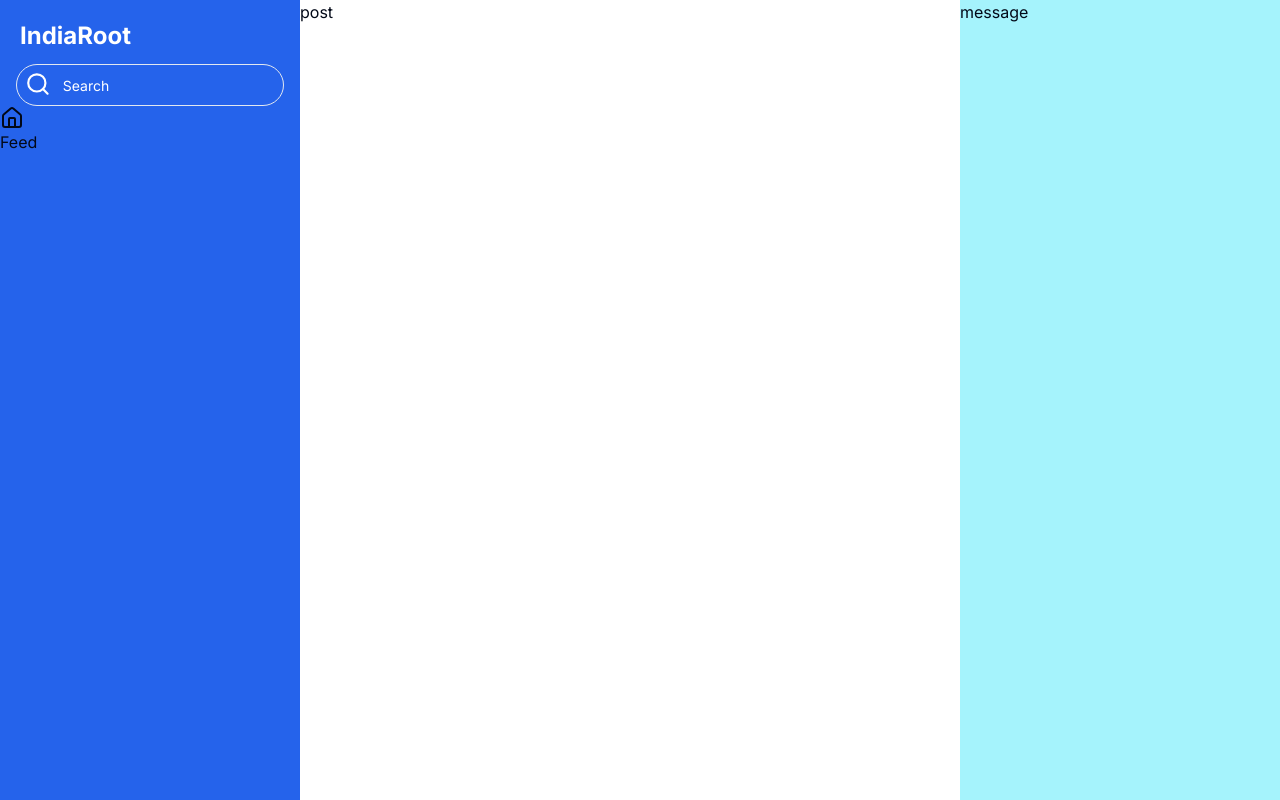
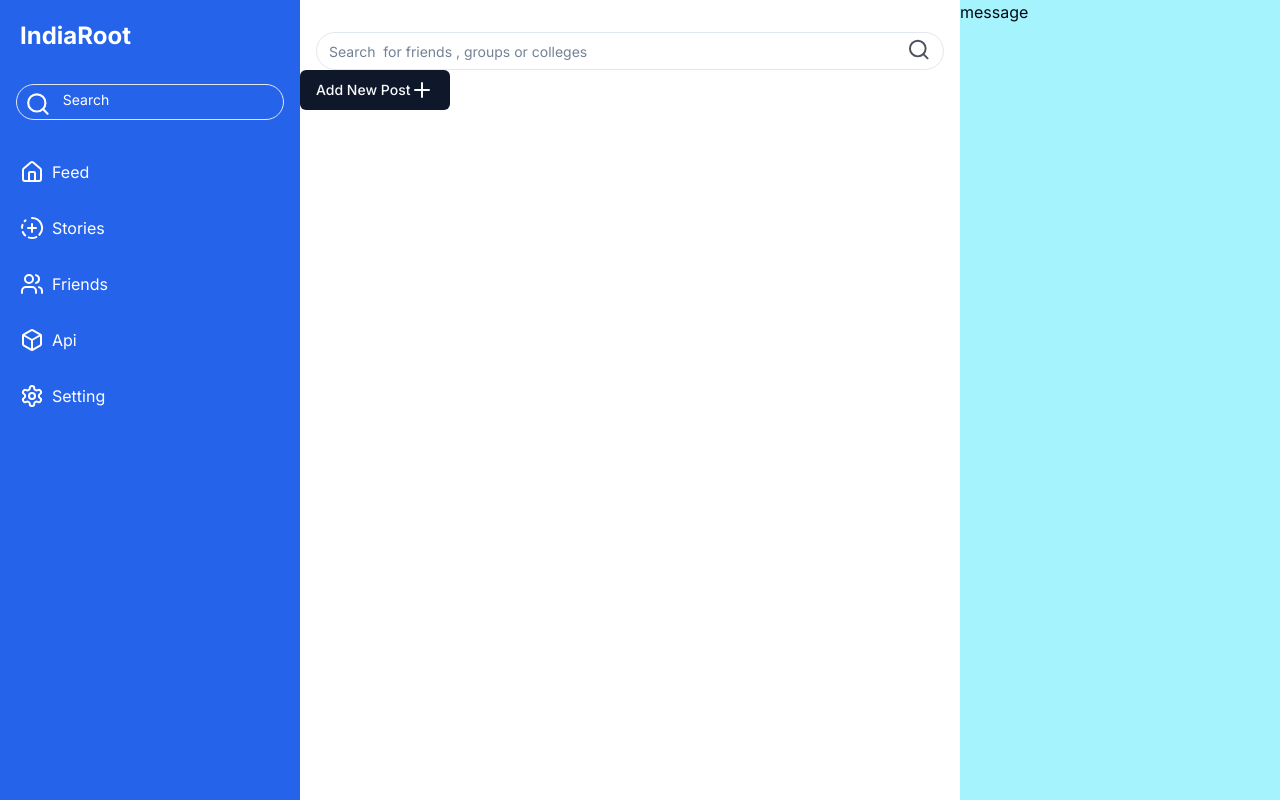
Before and after one commit to inehadev/indiaroot, a Next.js app: page /hero in a window 1280 px wide. Built offline with nearby package versions, Linux system fonts and the light colour scheme.

Commit message:
some update with post

```diff
--- a/src/app/hero/page.tsx
+++ b/src/app/hero/page.tsx
@@ -2,31 +2,61 @@ import React from 'react'
 import { Input } from '@/components/ui/input'
 import { Search } from 'lucide-react'
 import { House } from 'lucide-react';
+import { CircleFadingPlus } from 'lucide-react';
+import { Users } from 'lucide-react';
+import { Box } from 'lucide-react';
+import { Settings } from 'lucide-react';
+import { Plus } from 'lucide-react';
+import { Button } from '@/components/ui/button';
 const hero = () => {
   return (
     <div className='flex min-h-screen justify-center ' >
 
+       {/*   sidebar   */}
+
         <div className='bg-blue-600 w-[300px]'>
-            {/*   sidebar   */}
             <h2 className='text-2xl  text-white font-bold mt-5 ml-5'>IndiaRoot </h2>
 
-            <div className='flex mt-3 mx-4  text-white rounded-full border ' > <Search className='text-white ml-2 mt-1' size={30}/><Input placeholder='Search ' className='bg-transparent border-none placeholder:text-white'>
+            <div className='flex mt-8 mx-4  text-white rounded-full border ' > <Search className='text-white ml-2 mt-1' size={30}/><Input placeholder='Search ' className='bg-transparent border-none placeholder:text-white'>
             </Input>
             </div>
 
-            <div>
-            <House /> <span className='flex'>Feed</span>
+
+           <div className='flex flex-col  text-white  gap-8 mt-10 ml-5' >
+           <div className='flex gap-2'> <House /> <span >Feed</span></div>
+           <div className='flex gap-2'> <CircleFadingPlus /> <span >Stories</span></div>
+           <div className='flex gap-2'><Users/> <span >Friends</span></div>
+           <div className='flex gap-2'><Box/> <span >Api</span></div>
+           <div className='flex gap-2'><Settings/> <span >Setting</span></div>
+
+
+           </div>
+
+
+        </div>
+
+         {/*   post  */}
+
+        <div className='bg-white flex-grow'>
+
+        <div className='flex mt-8 mx-4   rounded-full border py-1 ' > <Input placeholder='Search  for friends , groups or colleges' className='bg-transparent  border-none placeholder:opacity-90 placeholder:ml-20'>
+            </Input><Search className='mr-3 opacity-70  ' size={25}/>
+
 
             </div>
 
+          <Button>Add New Post<Plus/></Button>
+
+
+
 
         </div>
-        <div className='bg-white flex-grow'>
-               {/*   post  */}
-               post
-        </div>
+
+         {/*   message   */}
+
+
         <div className='bg-cyan-200  w-[320px]'>
-               {/*   message   */}
+
                message
         </div>
 
--- a/src/components/ui/input.tsx
+++ b/src/components/ui/input.tsx
@@ -11,7 +11,7 @@ const Input = React.forwardRef<HTMLInputElement, InputProps>(
       <input
         type={type}
         className={cn(
-          "flex h-10 w-full rounded-md border border-input bg-background px-3 py-2 text-sm ring-offset-background file:border-0 file:bg-transparent file:text-sm file:font-medium placeholder:text-muted-foreground focus-visible:outline-none focus-visible:ring-2 focus-visible:ring-ring focus-visible:ring-offset-2 disabled:cursor-not-allowed disabled:opacity-50",
+          "flex h-7 w-full rounded-md border border-input bg-background px-3 py-2 text-sm ring-offset-background file:border-0 file:bg-transparent file:text-sm file:font-medium placeholder:text-muted-foreground focus-visible:outline-none focus-visible:ring-2 focus-visible:ring-ring focus-visible:ring-offset-2 disabled:cursor-not-allowed disabled:opacity-50",
           className
         )}
         ref={ref}
```
